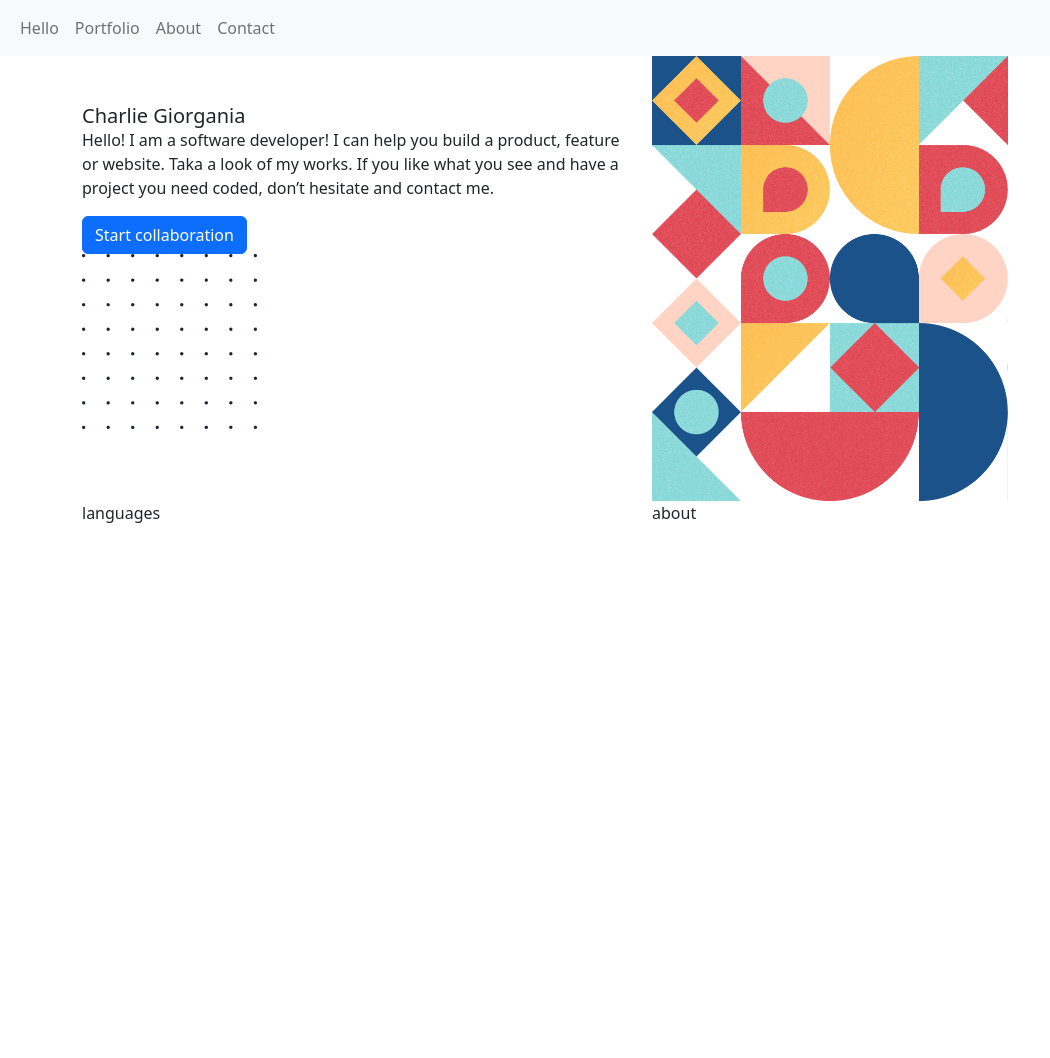
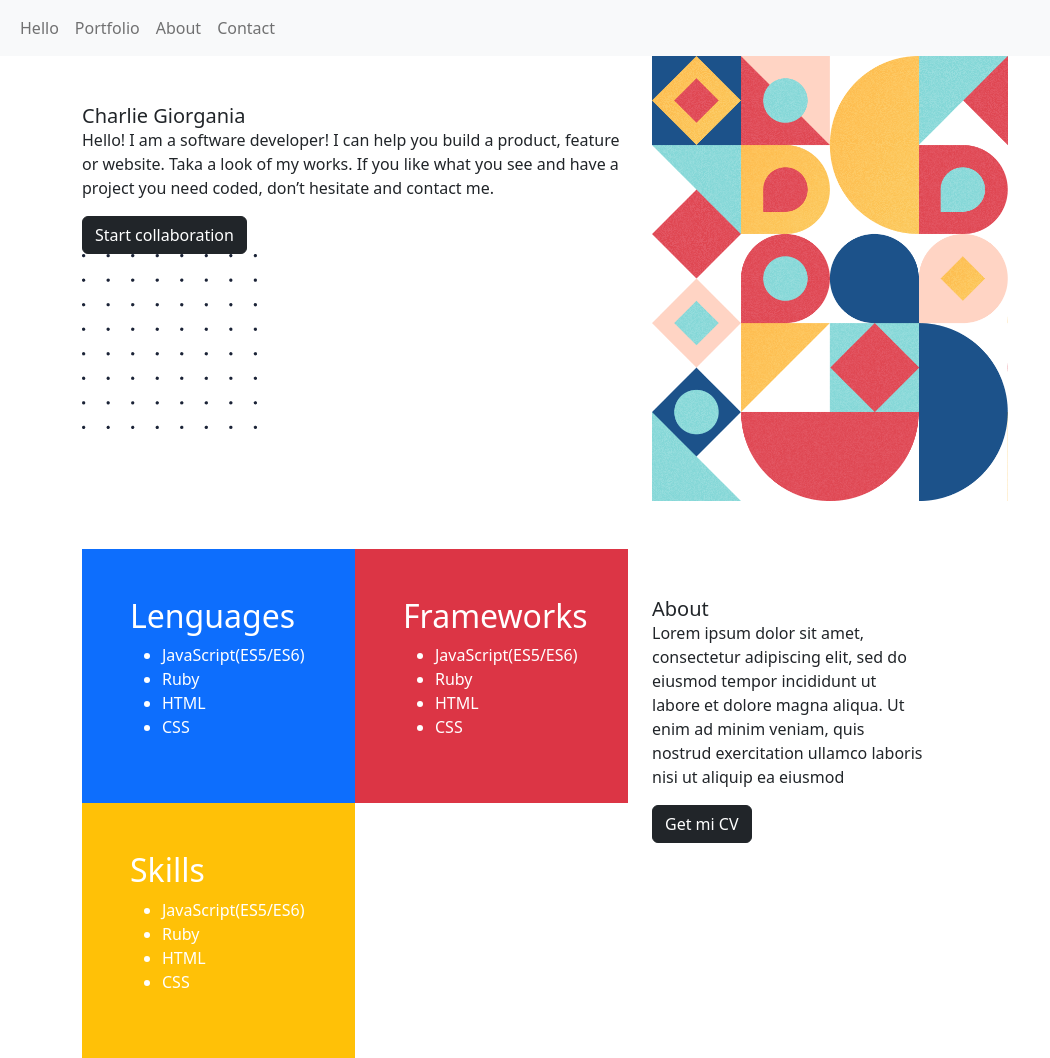
Before and after one commit to jdbs9514/Bootstrap-learned, a website: page index.html in a window 1280 px wide. Shown: the whole page, without its empty margins (0-1050 px from the left). Before the commit the page ends 800 px from the top, so only its background shows below. Drawn offline with nearby package versions, Linux system fonts and the light colour scheme.

Commit message:
improve padding and list

```diff
--- a/index.html
+++ b/index.html
@@ -38,7 +38,7 @@
           <p class="card-text">Hello! I am a software developer! I can help you build a product, feature or website.
             Taka a look of my works.
             If you like what you see and have a project you need coded, don’t hesitate and contact me.</p>
-          <a href="#" class="btn btn-primary">Start collaboration</a>
+          <a href="#" class="btn btn-dark">Start collaboration</a>
           <div class="col- align-self-end">
             <img src="images/image_dots.png" alt="...">
           </div>
@@ -56,13 +56,50 @@
 
   <!-- section 4 - about me -->
   <section>
-    <div class="container">
+    <div class="container mt-5">
       <div class="row">
         <div class="col">
-          languages
+            <div class="container">
+                <div class="row row-cols-2 text-white">
+                  <div class="col bg-primary p-5 ">
+                    <h2>Lenguages</h2>
+                    <ul>
+                        <li class="">JavaScript(ES5/ES6)</li>
+                        <li class="">Ruby</li>
+                        <li class="">HTML</li>
+                        <li class="">CSS</li>
+                    </ul>
+                  </div>
+                  <div class="col bg-danger p-5">
+                    <h2 class="h2">Frameworks</h2>
+                    <ul>
+                        <li class="">JavaScript(ES5/ES6)</li>
+                        <li class="">Ruby</li>
+                        <li class="">HTML</li>
+                        <li class="">CSS</li>
+                    </ul>
+                  </div>
+                  <div class="col bg-warning p-5">
+                    <h2 class="h2">Skills</h2>
+                    <ul>
+                        <li class="">JavaScript(ES5/ES6)</li>
+                        <li class="">Ruby</li>
+                        <li class="">HTML</li>
+                        <li class="">CSS</li>
+                    </ul>
+                  </div>
+                  <div class="col">Column</div>
+                </div>
+              </div>
         </div>
         <div class="col">
-          about
+            <div class="col-sm-6 mt-5">
+                <!-- <div class="card" style="width: 18rem;">
+                  <div class="card-body"> -->
+                <h5 class="card-title">About</h5>
+                <p class="card-text">Lorem ipsum dolor sit amet, consectetur adipiscing elit, sed do eiusmod tempor incididunt ut labore et dolore magna aliqua. Ut enim ad minim veniam, quis nostrud exercitation ullamco laboris nisi ut aliquip ea eiusmod</p>
+                <a href="#" class="btn btn-dark">Get mi CV</a>
+              </div>
         </div>
       </div>
   </section>
```
Also changed, not shown: images/ic_framework.png (added), images/ic_languages.png (added), images/ic_skills.png (added).
